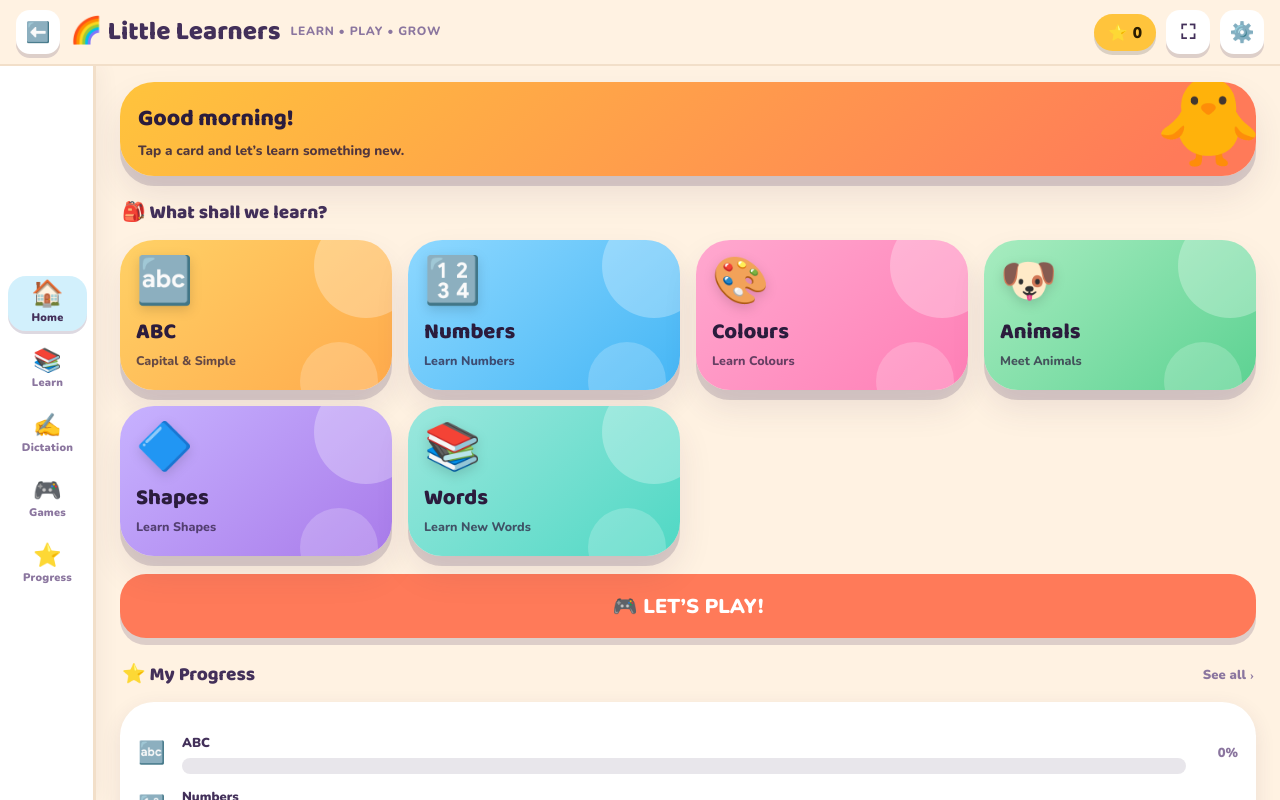
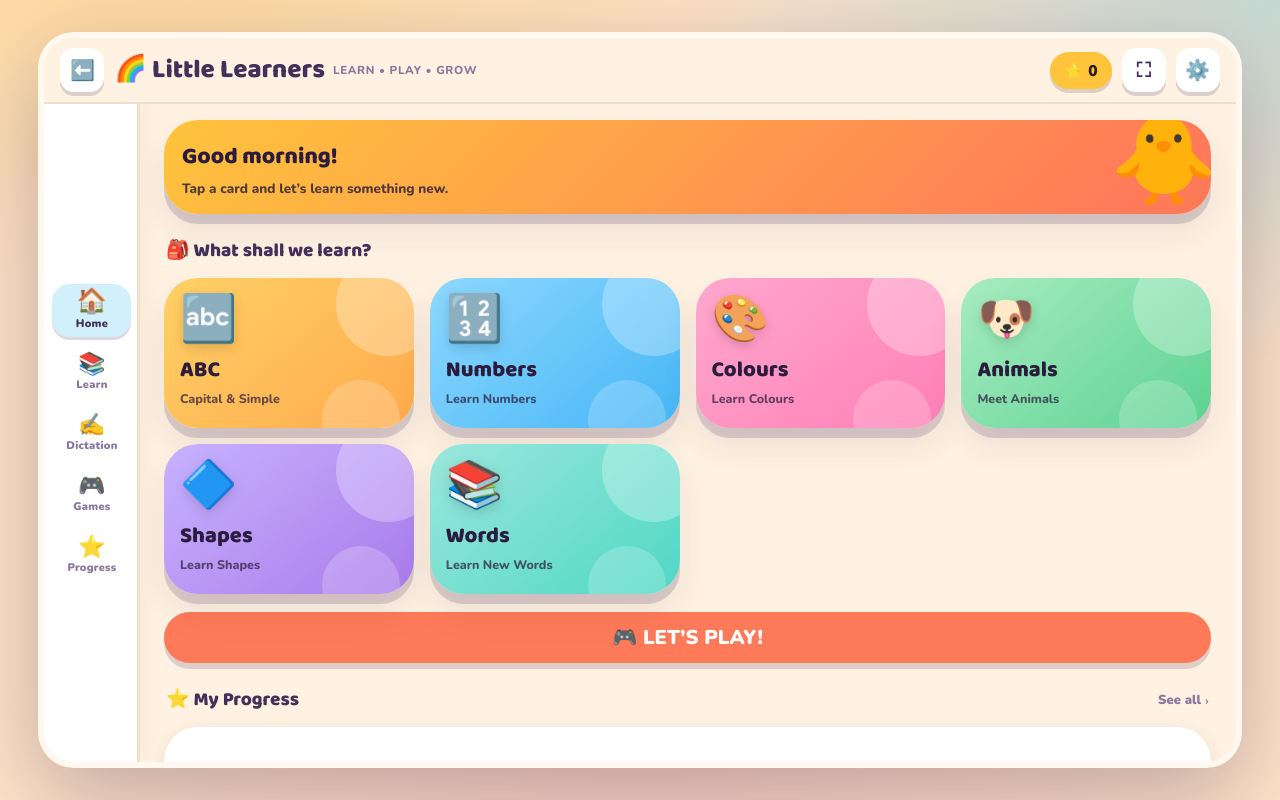
Before and after one commit to umeshsenadeera6-cell/little-learners-pwa, a website with bundled scripts: page index.html in a window 1280 px wide. Built offline with nearby package versions, Linux system fonts and the light colour scheme; a web font is replaced by a local one.

Commit message:
optimization

```diff
--- a/css/base.css
+++ b/css/base.css
@@ -1,16 +1,68 @@
-/* Little Learners — reset, typography, motion primitives */
-/* The frame handles its own safe-area insets (see layout.css). */
-:root{color-scheme:light dark}
-*{box-sizing:border-box}
-html,body{height:100%}
-body{
-  margin:0; background:var(--bg); color:var(--ink);
-  font-family:"Nunito", ui-rounded, "Segoe UI Rounded", system-ui, sans-serif;
-  font-weight:700; -webkit-tap-highlight-color:transparent;
-  overflow:hidden;
+/* Little Learners — reset, typography, touch ergonomics, motion primitives */
+:root {
+  color-scheme: light dark;
 }
-h1,h2,h3,.display{font-family:"Baloo 2","Nunito",system-ui,sans-serif; font-weight:800; margin:0; text-wrap:balance}
-button{font:inherit;color:inherit;border:0;background:none;cursor:pointer}
-:focus-visible{outline:4px solid var(--sky); outline-offset:3px; border-radius:14px}
-@media (prefers-reduced-motion: reduce){*{animation-duration:.01ms !important;animation-iteration-count:1 !important;transition-duration:.01ms !important}}
-body.no-anim *{animation:none !important;transition:none !important}
+
+* {
+  box-sizing: border-box;
+}
+
+html, body {
+  width: 100vw;
+  height: 100vh;
+  height: 100dvh;
+  margin: 0;
+  padding: 0;
+  overflow: hidden;
+  overscroll-behavior: none;
+  -webkit-overscroll-behavior: none;
+}
+
+body {
+  background: var(--bg);
+  color: var(--ink);
+  font-family: "Nunito", ui-rounded, "Segoe UI Rounded", system-ui, -apple-system, sans-serif;
+  font-weight: 700;
+  -webkit-tap-highlight-color: transparent;
+  -webkit-font-smoothing: antialiased;
+  -moz-osx-font-smoothing: grayscale;
+  text-rendering: optimizeLegibility;
+  user-select: none;
+  -webkit-user-select: none;
+}
+
+h1, h2, h3, .display {
+  font-family: "Baloo 2", "Nunito", system-ui, sans-serif;
+  font-weight: 800;
+  margin: 0;
+  text-wrap: balance;
+}
+
+button, a, input {
+  font: inherit;
+  color: inherit;
+  border: 0;
+  background: none;
+  cursor: pointer;
+  touch-action: manipulation;
+  -webkit-touch-callout: none;
+}
+
+:focus-visible {
+  outline: 4px solid var(--sky);
+  outline-offset: 3px;
+  border-radius: 14px;
+}
+
+@media (prefers-reduced-motion: reduce) {
+  * {
+    animation-duration: .01ms !important;
+    animation-iteration-count: 1 !important;
+    transition-duration: .01ms !important;
+  }
+}
+
+body.no-anim * {
+  animation: none !important;
+  transition: none !important;
+}
--- a/css/components.css
+++ b/css/components.css
@@ -19,9 +19,10 @@
 
 .btn{
   display:inline-flex;align-items:center;justify-content:center;gap:9px;
-  min-height:var(--tap);padding:14px 22px;border-radius:var(--r-lg);
+  min-height:48px;min-width:48px;padding:12px 20px;border-radius:var(--r-lg);
   background:var(--surface);font-weight:900;font-size:17px;
-  box-shadow:0 7px 0 var(--press); transition:transform .12s ease,box-shadow .12s ease,filter .15s;
+  box-shadow:0 6px 0 var(--press); transition:transform .12s ease,box-shadow .12s ease,filter .15s;
+  touch-action:manipulation;
 }
 .btn:active{transform:translateY(5px);box-shadow:0 2px 0 var(--press)}
 .btn.primary{background:var(--coral);color:#fff}
--- a/css/layout.css
+++ b/css/layout.css
@@ -1,4 +1,4 @@
-/* Little Learners — Full Screen Dual Orientation (Portrait & Landscape) Layout */
+/* Little Learners — Multi-Device Optimized Layout (Phone, Tablet, Desktop) */
 
 html, body {
   width: 100vw;
@@ -34,9 +34,10 @@ html, body {
   box-shadow: none;
   border-radius: 0;
   border: none;
+  transition: max-width .2s, height .2s, border-radius .2s;
 }
 
-/* Safe area inset paddings */
+/* Safe area inset paddings for notched screens */
 @supports (padding: env(safe-area-inset-top)) {
   #topbar {
     padding-top: calc(10px + env(safe-area-inset-top, 0px));
@@ -60,19 +61,19 @@ html, body {
 }
 
 #topbar .ttl {
-  font-size: clamp(18px, 3.4vw, 26px);
+  font-size: clamp(17px, 3.4vw, 26px);
   line-height: 1.1;
   flex: 1 1 auto;
   min-width: 0;
   display: flex;
   align-items: center;
-  gap: 10px;
+  gap: 8px;
 }
 
 #topbar .sub {
   display: inline-block;
   font-family: "Nunito";
-  font-size: 12px;
+  font-size: 11.5px;
   font-weight: 800;
   color: var(--ink-soft);
   letter-spacing: .06em;
@@ -82,6 +83,8 @@ html, body {
 .icon-btn {
   width: 44px;
   height: 44px;
+  min-width: 44px;
+  min-height: 44px;
   flex: 0 0 auto;
   border-radius: 14px;
   background: var(--surface);
@@ -153,10 +156,12 @@ html, body {
 #tabbar button {
   border-radius: 18px;
   padding: 8px 4px 6px;
+  min-height: 48px;
   display: flex;
   flex-direction: column;
   align-items: center;
-  gap: 3px;
+  justify-content: center;
+  gap: 2px;
   font-size: 11px;
   font-weight: 900;
   color: var(--ink-soft);
@@ -166,7 +171,7 @@ html, body {
 
 #tabbar button i {
   font-style: normal;
-  font-size: 23px;
+  font-size: 22px;
   line-height: 1;
   transition: transform .2s;
 }
@@ -183,7 +188,7 @@ html, body {
 
 
 /* ==========================================================================
-   PORTRAIT MODE (Vertical Screen Layout)
+   PORTRAIT MODE (Phones & Vertical Displays)
    ========================================================================== */
 @media (orientation: portrait), (max-width: 680px) {
   #app {
@@ -197,7 +202,7 @@ html, body {
   }
 
   #view {
-    padding: 12px 16px calc(20px + env(safe-area-inset-bottom, 0px));
+    padding: 12px 14px calc(20px + env(safe-area-inset-bottom, 0px));
   }
 
   #tabbar {
@@ -205,16 +210,16 @@ html, body {
     display: grid;
     grid-template-columns: repeat(5, 1fr);
     flex-direction: row;
-    gap: 4px;
+    gap: 2px;
     border-right: none;
     border-top: 3px solid var(--line);
-    padding: 6px 4px calc(6px + env(safe-area-inset-bottom, 0px));
+    padding: 6px 2px calc(6px + env(safe-area-inset-bottom, 0px));
     box-shadow: 0 -8px 24px rgba(67, 48, 90, .08);
   }
 }
 
 /* ==========================================================================
-   LANDSCAPE MODE (Horizontal Screen Layout)
+   LANDSCAPE MODE (Horizontal Tablets & Laptops)
    ========================================================================== */
 @media (orientation: landscape) and (min-width: 681px) {
   #app {
@@ -237,12 +242,37 @@ html, body {
     display: flex;
     flex-direction: column;
     justify-content: center;
-    gap: 10px;
+    gap: 8px;
     border-right: 3px solid var(--line);
     border-top: none;
-    padding: 16px 6px;
+    padding: 14px 6px;
     padding-left: calc(8px + env(safe-area-inset-left, 0px));
     padding-bottom: calc(16px + env(safe-area-inset-bottom, 0px));
     box-shadow: 4px 0 20px rgba(67, 48, 90, .06);
   }
 }
+
+/* ==========================================================================
+   DESKTOP & LARGE DISPLAYS (>1200px)
+   ========================================================================== */
+@media (min-width: 1280px) and (min-height: 720px) {
+  #app {
+    width: 94vw;
+    height: min(92vh, 960px);
+    max-width: 1360px;
+    border-radius: 36px;
+    box-shadow: 0 30px 90px rgba(30, 15, 50, 0.28);
+    border: 6px solid rgba(255, 255, 255, 0.45);
+  }
+}
+
+/* ==========================================================================
+   EXTRA SMALL PHONES (<360px)
+   ========================================================================== */
+@media (max-width: 359px) {
+  #topbar { padding: 8px 10px; gap: 6px; }
+  #topbar .ttl { font-size: 16px; }
+  .starchip { font-size: 14px; padding: 6px 10px; }
+  #tabbar button { font-size: 10px; padding: 6px 2px; }
+  #tabbar button i { font-size: 20px; }
+}
--- a/service-worker.js
+++ b/service-worker.js
@@ -9,7 +9,7 @@
  * on activate and every open tab picks up the new build.
  */
 
-const CACHE_VERSION = "v1.0.1";
+const CACHE_VERSION = "v1.0.2";
 const SHELL_CACHE = "little-learners-shell-" + CACHE_VERSION;
 const FONT_CACHE  = "little-learners-fonts-" + CACHE_VERSION;
 const MEDIA_CACHE = "little-learners-media-" + CACHE_VERSION;
@@ -32,6 +32,7 @@ const SHELL = [
   "./js/core/fx.js",
   "./js/core/toast.js",
   "./js/core/router.js",
+  "./js/core/fullscreen.js",
 
   "./js/data/index.js",
   "./js/data/alphabet.js",
@@ -56,6 +57,7 @@ const SHELL = [
   "./js/features/progress.js",
   "./js/features/parent.js",
   "./js/features/settings.js",
+  "./js/features/dictation.js",
 
   "./js/widgets/speaker-button.js",
   "./js/widgets/progress-row.js",
```
